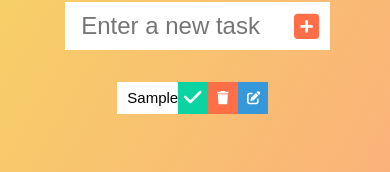
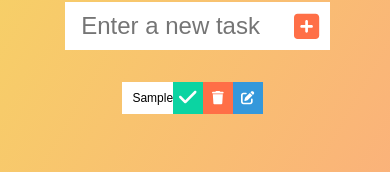
Before and after one commit to tyagiharsh607/todo-list-react, a React (Vite) app: page / in a window 390 px wide. Both pictures are taken after typing "Sample" into the empty fields and a click on the button 306 px from the left and 152 px from the top of the page. Shown: the part 126-298 px from the top of the page. Built offline with nearby package versions, Linux system fonts and the light colour scheme.

Commit message:
Making it more responsive

```diff
--- a/src/index.css
+++ b/src/index.css
@@ -197,10 +197,7 @@ form {
     font-size: 1rem;
 
   }
-  /* .container-div{
-    transform: scale(0.7);
 
-  } */
      .todo-div {
        font-size: 20px;
      }
@@ -227,7 +224,7 @@ form {
       height: 2rem;
     }
     .todo-div {
-           font-size: 15px;
+           font-size: 12px;
            height: 2rem;
     }
 
```
